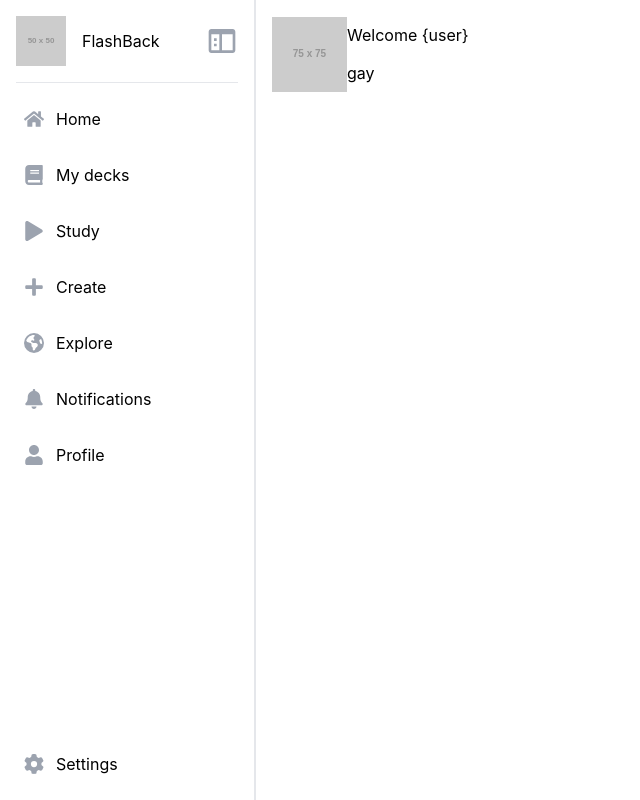
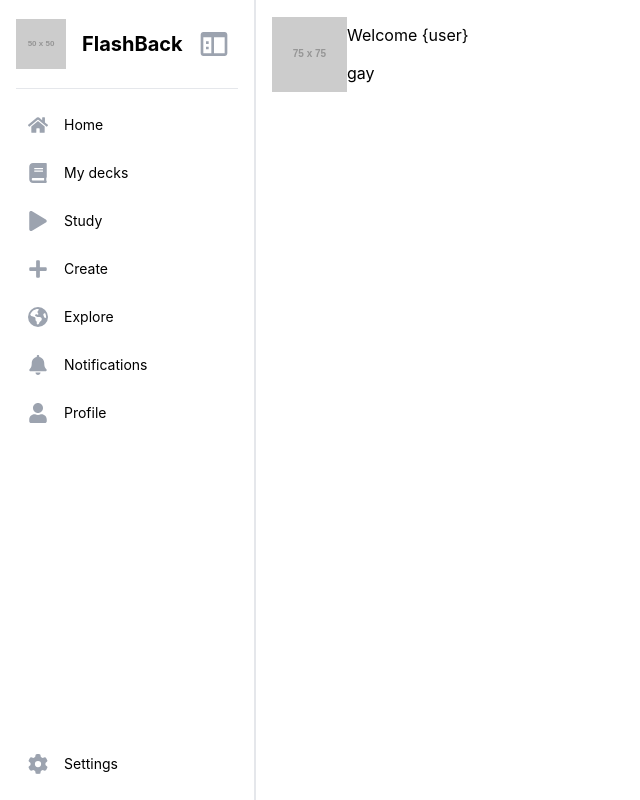
Before and after one commit to exzestential/FlashBack, a React (Create React App) app in the folder frontend/: page / in a window 1280 px wide. Shown: the whole page, without its empty margins (0-640 px from the left). Built offline with nearby package versions, Linux system fonts and the light colour scheme.

Commit message:
fixed sidebar animation

```diff
--- a/frontend/src/App.css
+++ b/frontend/src/App.css
@@ -16,3 +16,29 @@
 ::-webkit-scrollbar-thumb:hover {
   background: #555; /* Thumb hover color */
 }
+
+@keyframes fadeIn {
+  from {
+    opacity: 0;
+  }
+  to {
+    opacity: 1;
+  }
+}
+
+@keyframes fadeOut {
+  from {
+    opacity: 1;
+  }
+  to {
+    opacity: 0;
+  }
+}
+
+.fade-in {
+  animation: fadeIn 0.3s forwards;
+}
+
+.fade-out {
+  animation: fadeOut 0.3s forwards;
+}
--- a/frontend/src/component/global/SideNav.js
+++ b/frontend/src/component/global/SideNav.js
@@ -23,42 +23,45 @@ const SideNav = () => {
         transition-[width] duration-300 ease-in-out
         ${collapsed ? "w-20" : "w-64"}`}
       >
-        <div
-          className={`brand flex items-center ${
-            collapsed ? "justify-center" : ""
-          }`}
-        >
+        {/* Brand + Collapse button */}
+        <div className={`brand flex items-center`}>
           {!collapsed && (
             <div className="flex items-center">
               <img src="http://placehold.co/50" className="pe-4" alt="Logo" />
-              <h1>FlashBack</h1>
+              <h1 className="text-xl font-bold">FlashBack</h1>
             </div>
           )}
+          <div className="flex items-center h-14">
             <button
               onClick={() => setCollapsed(!collapsed)}
-            className={`${collapsed ? "h-[50px]" : "ms-auto"}`}
+              className={`absolute right-6 ${
+                collapsed ? "mx-auto" : "ms-auto"
+              }`}
             >
               <BiSidebar className="h-8 w-8 text-gray-400" />
             </button>
           </div>
+        </div>
 
-        <hr className="my-4"></hr>
+        <hr className="my-4" />
 
+        {/* Tabs */}
         <div className="options flex flex-col flex-grow">
-          <div className="space-y-4 flex-grow">
+          <div className="space-y-2 flex-grow">
             {tabs.map((tab, index) => (
               <SidebarTab
                 key={index}
                 icon={tab.icon}
                 label={tab.label}
                 collapsed={collapsed}
+                className=""
               />
             ))}
           </div>
 
           <SidebarTab
             icon={FaGear}
-            label={"Settings"}
+            label="Settings"
             collapsed={collapsed}
             className="mt-auto"
           />
@@ -68,23 +71,28 @@ const SideNav = () => {
   );
 };
 
-const SidebarTab = ({ icon: Icon, label, collapsed, className = "" }) => (
+const SidebarTab = ({ icon: Icon, label, collapsed, className = "" }) => {
+  return (
     <div
-    className={`flex items-center p-2 hover:bg-gray-200 rounded-lg h-10 ${
-      collapsed ? "justify-center" : ""
-    }`}
+      className={`relative h-10 px-3 flex items-center rounded-lg hover:bg-gray-200 transition-colors duration-300 ${className}`}
     >
-    <Icon className="w-5 h-5 text-gray-400" />
-    {!collapsed && (
+      {/* Icon: Keep it consistent size, no shrinking */}
+      <div className="w-5 h-5 flex justify-center items-center z-10">
+        <Icon className="w-full h-full text-gray-400" />
+      </div>
+
+      {/* Label: absolutely positioned, fading out */}
       <span
-        className={`ms-3 transition-opacity duration-300 whitespace-nowrap ${
-          collapsed ? "opacity-0 invisible w-0" : "opacity-100 visible"
+        className={`absolute left-12 transition-all duration-300 whitespace-nowrap text-sm z-0 ${
+          collapsed
+            ? "opacity-0 translate-x-[-10px] pointer-events-none"
+            : "opacity-100 translate-x-0"
         }`}
       >
         {label}
       </span>
-    )}
     </div>
   );
+};
 
 export default SideNav;
--- a/frontend/src/styles/page/Signup.css
+++ b/frontend/src/styles/page/Signup.css
@@ -92,29 +92,3 @@
 .login-fade-in {
   animation: loginFadeIn 2s ease;
 }
-
-@keyframes fadeIn {
-  from {
-    opacity: 0;
-  }
-  to {
-    opacity: 1;
-  }
-}
-
-@keyframes fadeOut {
-  from {
-    opacity: 1;
-  }
-  to {
-    opacity: 0;
-  }
-}
-
-.fade-in {
-  animation: fadeIn 0.3s forwards;
-}
-
-.fade-out {
-  animation: fadeOut 0.3s forwards;
-}
```
Lines whose indentation alone changed are shown as unchanged.
